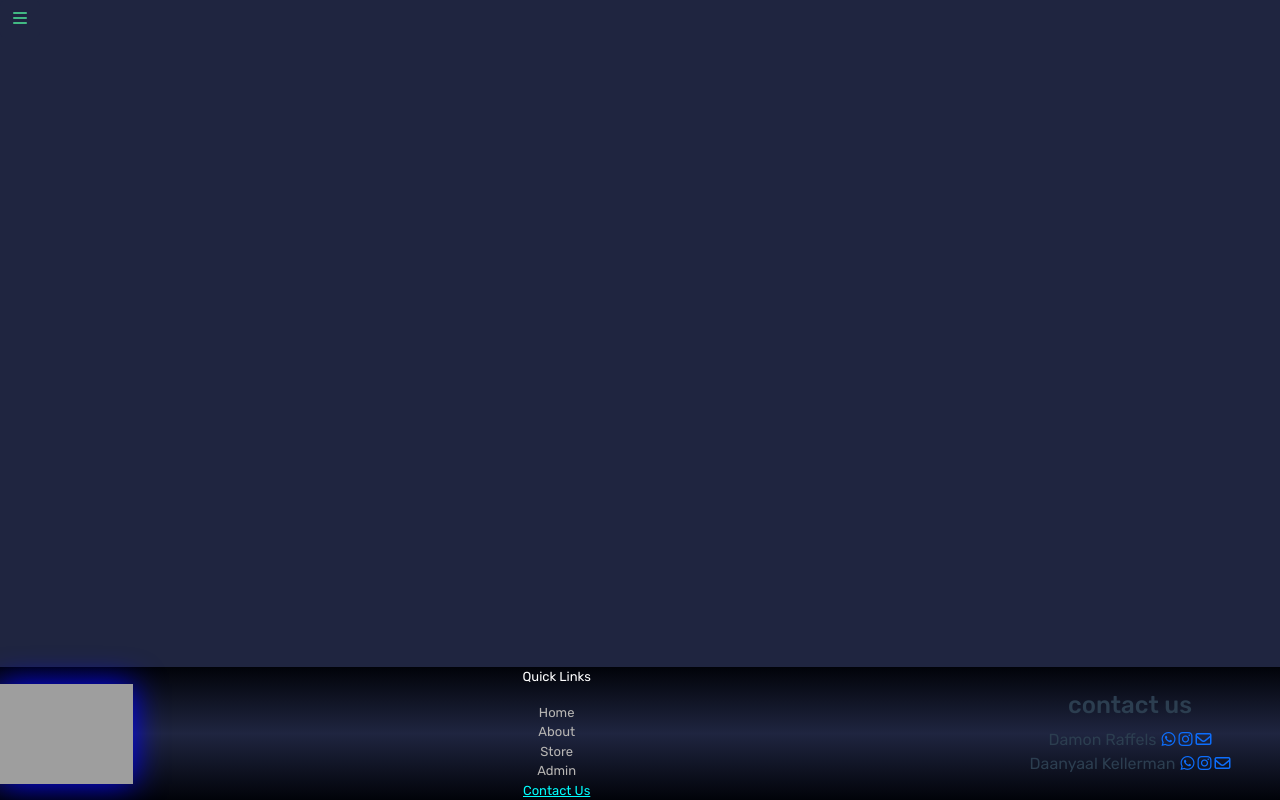
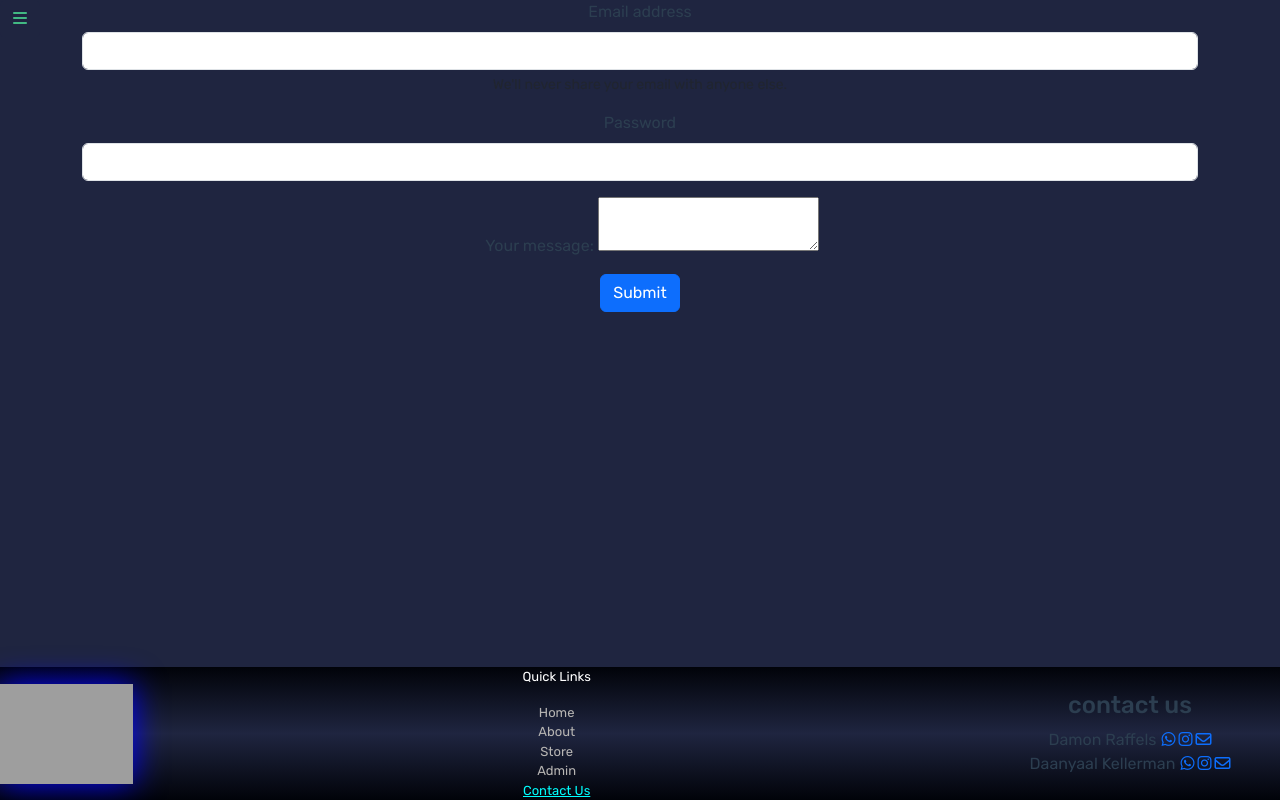
Before and after one commit to D-Raff/Caliber-Craft, a Vue app: page /contact in a window 1280 px wide. Built offline with nearby package versions, Linux system fonts and the light colour scheme; grey boxes are pictures that could not be loaded; a web font is replaced by a local one; what vue3-cookies would draw is missing.

Commit message:
added contact form

```diff
--- a/src/views/ContactView.vue
+++ b/src/views/ContactView.vue
@@ -1,6 +1,23 @@
 <template>
     <div class="container-fluid" id="contact">
-
+        <form action="https://formspree.io/f/xeqyknoz" method="POST" class="container">
+            <div class="mb-3">
+                <label for="exampleInputEmail1" class="form-label">Email address</label>
+                <input type="email" class="form-control" id="exampleInputEmail1" aria-describedby="emailHelp">
+                <div id="emailHelp" class="form-text">We'll never share your email with anyone else.</div>
+            </div>
+            <div class="mb-3">
+                <label for="exampleInputPassword1" class="form-label">Password</label>
+                <input type="password" class="form-control" id="exampleInputPassword1">
+            </div>
+            <div class="mb-3 form-check">
+                <label>
+                    Your message:
+                    <textarea name="message"></textarea>
+                </label>
+            </div>
+            <button type="submit" class="btn btn-primary">Submit</button>
+        </form>
     </div>
 </template>
 <script>
@@ -8,8 +25,4 @@ export default {
 
 }
 </script>
-<style>
-    #contact{
-
-    }
-</style>
+<style></style>
```
